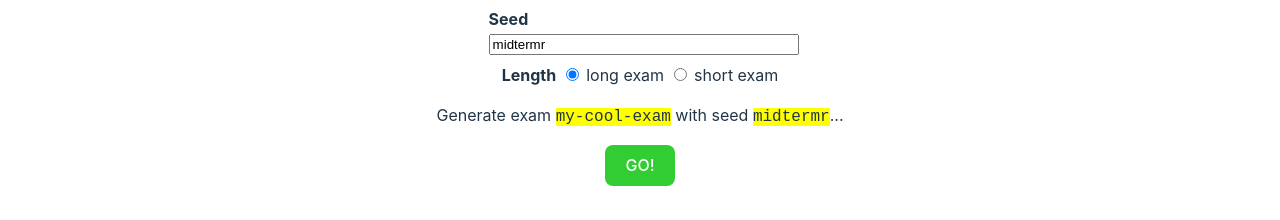
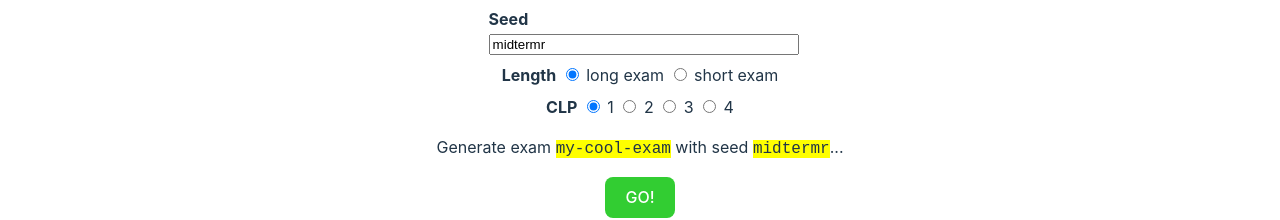
Before and after one commit to michaelfromyeg/midtermr, a Svelte app in the folder client/: page / in a window 1280 px wide. Shown: the part 186-406 px from the top of the page. Built offline with nearby package versions, Linux system fonts and the light colour scheme; no server answers.

Commit message:
fix(client): server url

```diff
--- a/client/constants.js
+++ b/client/constants.js
@@ -1 +1 @@
-export const serverUrl = "https://api.midtermr.michaeldemar.co"; // "http://localhost:8080";
+export const serverUrl = import.meta.env.PROD ? "https://api.midtermr.michaeldemar.co" : "http://localhost:8080";
--- a/client/src/components/ExamForm.svelte
+++ b/client/src/components/ExamForm.svelte
@@ -1,10 +1,25 @@
 <script>
+    import { onMount } from "svelte";
     import { navigate } from "svelte-routing";
     import { serverUrl } from "../../constants";
 
     let examName = "my-cool-exam";
     let seed = "midtermr";
     let length = 1;
+    let textbook = 1;
+
+    let textbooks;
+
+    onMount(async () => {
+        try {
+            const response = await fetch(`${serverUrl}/textbooks`);
+            const body = await response.json();
+
+            console.log({ body });
+        } catch (error) {
+            console.error(error);
+        }
+    });
 
     async function handleCreateExam() {
         try {
@@ -53,6 +68,46 @@
         </label>
     </div>
 
+    <div class="exam-form-radio-entry">
+        <b>CLP</b>
+        <label>
+            <input
+                type="radio"
+                bind:group={textbook}
+                name="textbook"
+                value={1}
+            />
+            1
+        </label>
+        <label>
+            <input
+                type="radio"
+                bind:group={textbook}
+                name="textbook"
+                value={2}
+            />
+            2
+        </label>
+        <label>
+            <input
+                type="radio"
+                bind:group={textbook}
+                name="textbook"
+                value={3}
+            />
+            3
+        </label>
+        <label>
+            <input
+                type="radio"
+                bind:group={textbook}
+                name="textbook"
+                value={4}
+            />
+            4
+        </label>
+    </div>
+
     <p class="exam-summary">
         Generate exam <code class="variable">{examName}</code> with seed
         <code class="variable">{seed}</code>...
@@ -72,7 +127,6 @@
         margin: 0 auto;
         margin-bottom: 0.5rem;
         max-width: 30ch;
-
         text-align: left;
     }
 
@@ -81,6 +135,9 @@
     }
 
     .exam-form-radio-entry {
+        margin: 0 auto;
+        margin-bottom: 0.5rem;
+        max-width: 45ch;
         text-align: center;
     }
 
```
Also changed, not shown: 1 other file (tests, documents, lock files or other folders).
